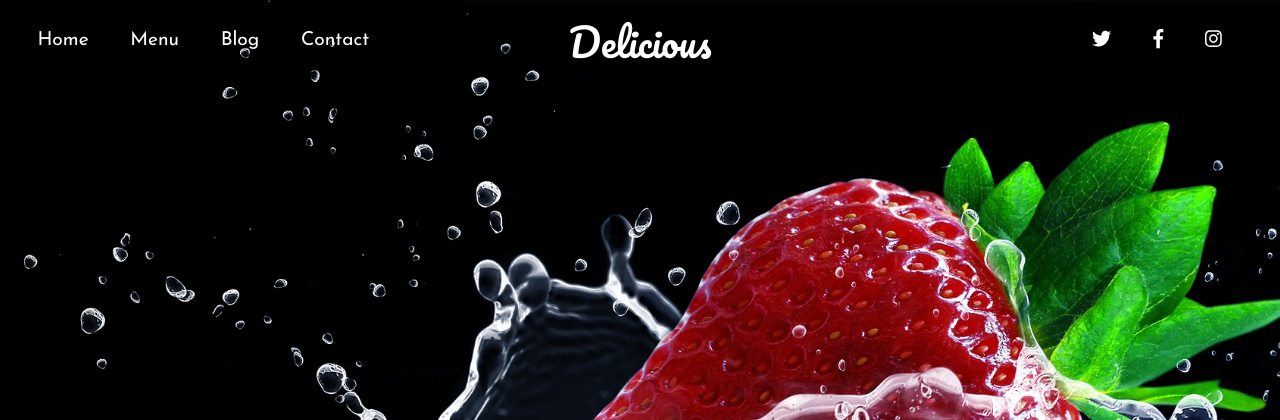
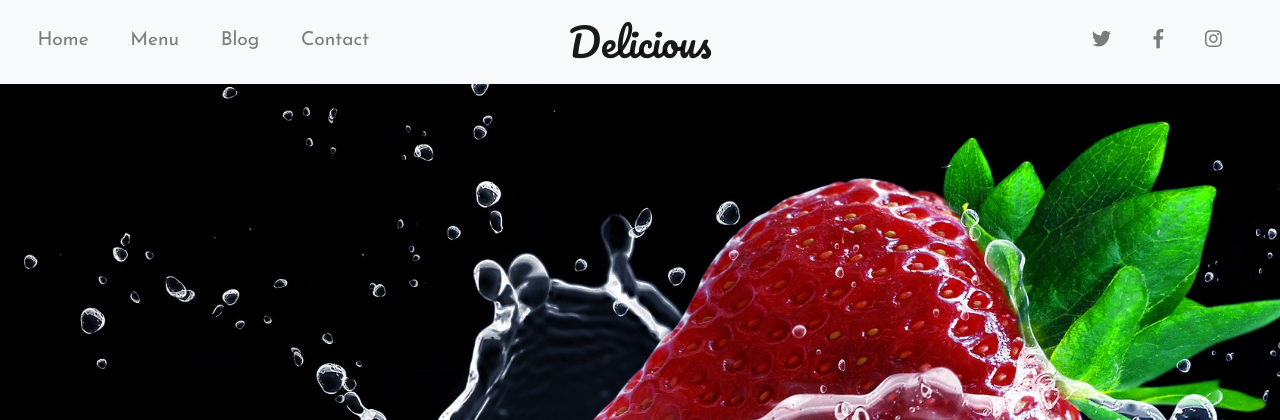
Before and after one commit to dmjfk/mysite, a Django app: page / in a window 1280 px wide. Shown: the top 420 px of the page. Run offline with Django 3.2, Linux system fonts and the light colour scheme; some libraries are stand-ins or nearby versions.

Commit message:
navigation made uniform across all pages

```diff
--- a/personal/static/personal/css/style.css
+++ b/personal/static/personal/css/style.css
@@ -14,9 +14,6 @@ body{
   padding: 0;
 }
 
-.nav-link .navbar-brand{
-  color: WHITE !important;
-}
 .navbar-brand{
   font-size: 3vw !important;
   font-family: 'Pacifico', cursive;
@@ -28,9 +25,6 @@ body{
 .navbar-nav li{
   padding-right: 1.5vw;
   padding-left: .5vw;
-}
-.navbar-toggler-icon{
-  /* background-color: transparent !important; */
 }
 .content{
   margin-top: 50vw;
--- a/personal/templates/personal/home.html
+++ b/personal/templates/personal/home.html
@@ -6,6 +6,8 @@
    body {
     background-image:url('/static/personal/img/home-bg-img.jpg');
    }
+   /*
+      //for making homepage navigation white with transparent background//
    nav a{
     color: WHITE !important;
    }
@@ -15,6 +17,10 @@
    nav{
      background-color: transparent !important;
    }
+   .navbar-light .navbar-toggler{
+     border-color: #ced4da4a;;
+   }
+ */
 </style>
 {% endblock %}
 
--- a/personal/templates/personal/navbar.html
+++ b/personal/templates/personal/navbar.html
@@ -1,11 +1,11 @@
-<nav class="navbar navbar-light navbar-expand-md justify-content-between">
+<nav class="navbar navbar-light bg-light navbar-expand-md justify-content-between">
     <div class="container-fluid">
         <button class="navbar-toggler" type="button" data-toggle="collapse" data-target=".dual-nav">
             <span class="navbar-toggler-icon"></span>
         </button>
         <div class="navbar-collapse collapse dual-nav w-50 order-1 order-md-0">
             <ul class="navbar-nav">
-                <li class="nav-item active">
+                <li class="nav-item">
                     <a class="nav-link pl-0" href="/">Home <span class="sr-only">Home</span></a>
                 </li>
                 <li class="nav-item">
```
